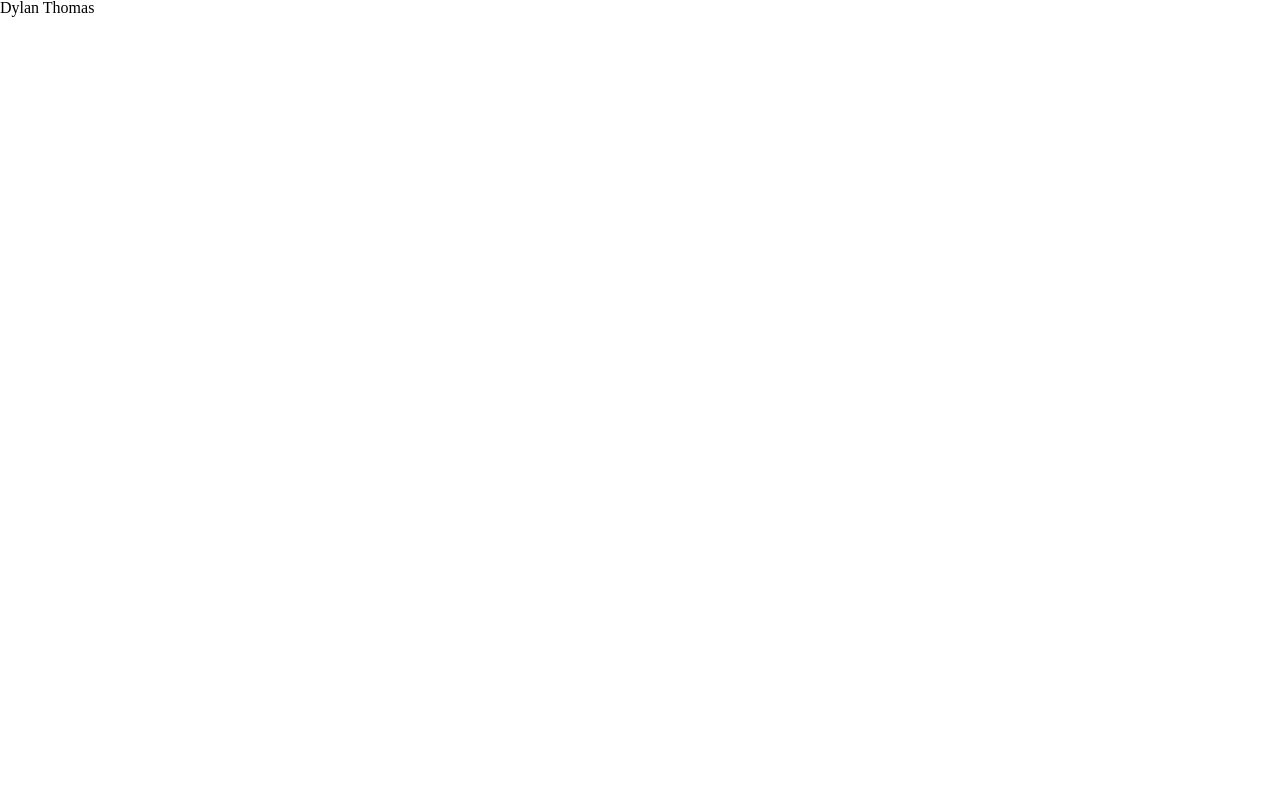
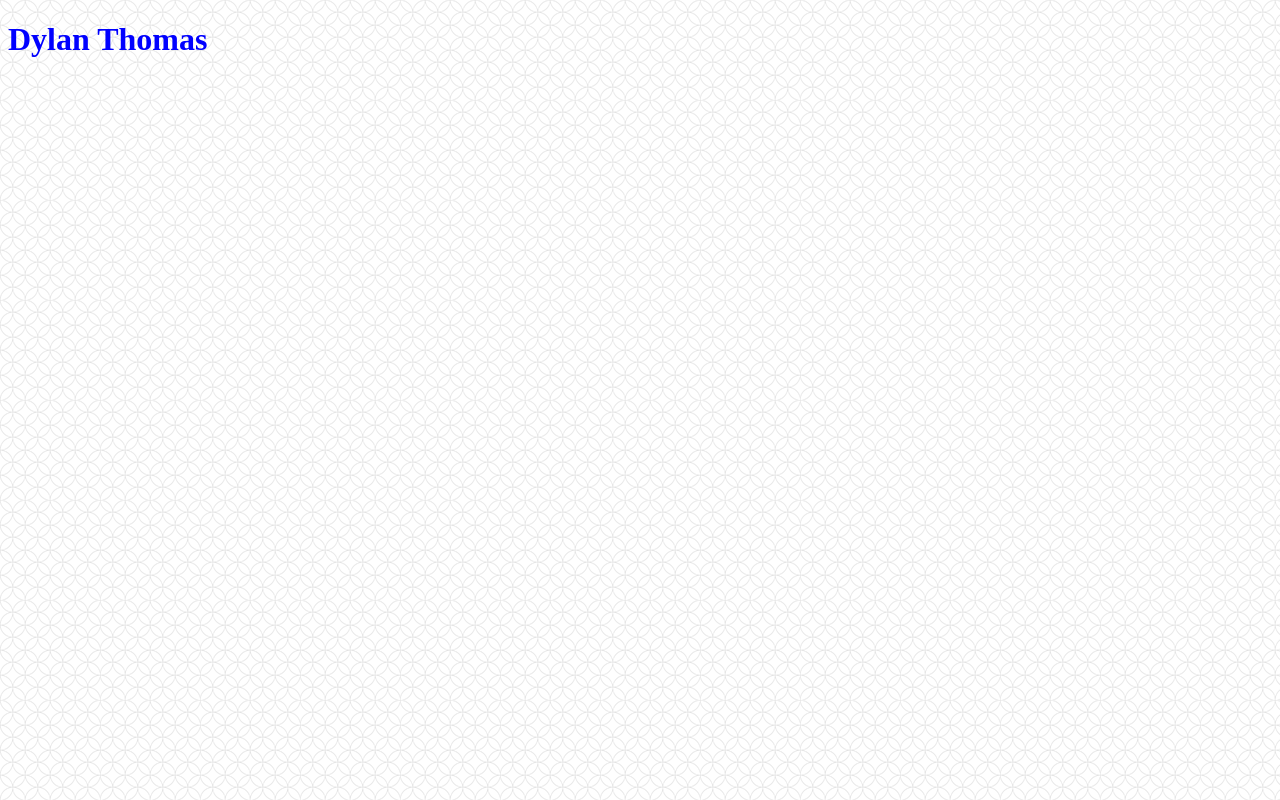
Before and after one commit to dylanmthomas19/dylanmthomas19.github.io, a plain HTML site: page Basic-Portfolio/index.html in a window 1280 px wide. Drawn offline with Linux system fonts and the light colour scheme.

Commit message:
new background image test

```diff
--- a/Assets/Css/style.css
+++ b/Assets/Css/style.css
@@ -1,3 +1,7 @@
 body{
-    background-image: url(../assets/images/spiration-light.png)
+    /* background-image: url("../assets/Images/spiration-light.png") */
 }
+
+h1{
+    color: blue;
+}
--- a/Basic-Portfolio/index.html
+++ b/Basic-Portfolio/index.html
@@ -5,10 +5,10 @@
     <meta name="viewport" content="width=device-width, initial-scale=1.0">
     <meta http-equiv="X-UA-Compatible" content="ie=edge">
     <title>Dylanmthomas Github Portfolio</title>
-    <link rel="stylesheet" href="../assets/css/reset.css">
+    <!-- <link rel="stylesheet" href="../assets/css/reset.css"> -->
     <link rel="stylesheet" href="../assets/css/style.css">
 </head>
-<body background="../assets/images/spiration-light.png">
+<body background="../assets/Images/spiration-light.png">
     <h1>Dylan Thomas</h1>
 </body>
 </html>
```
